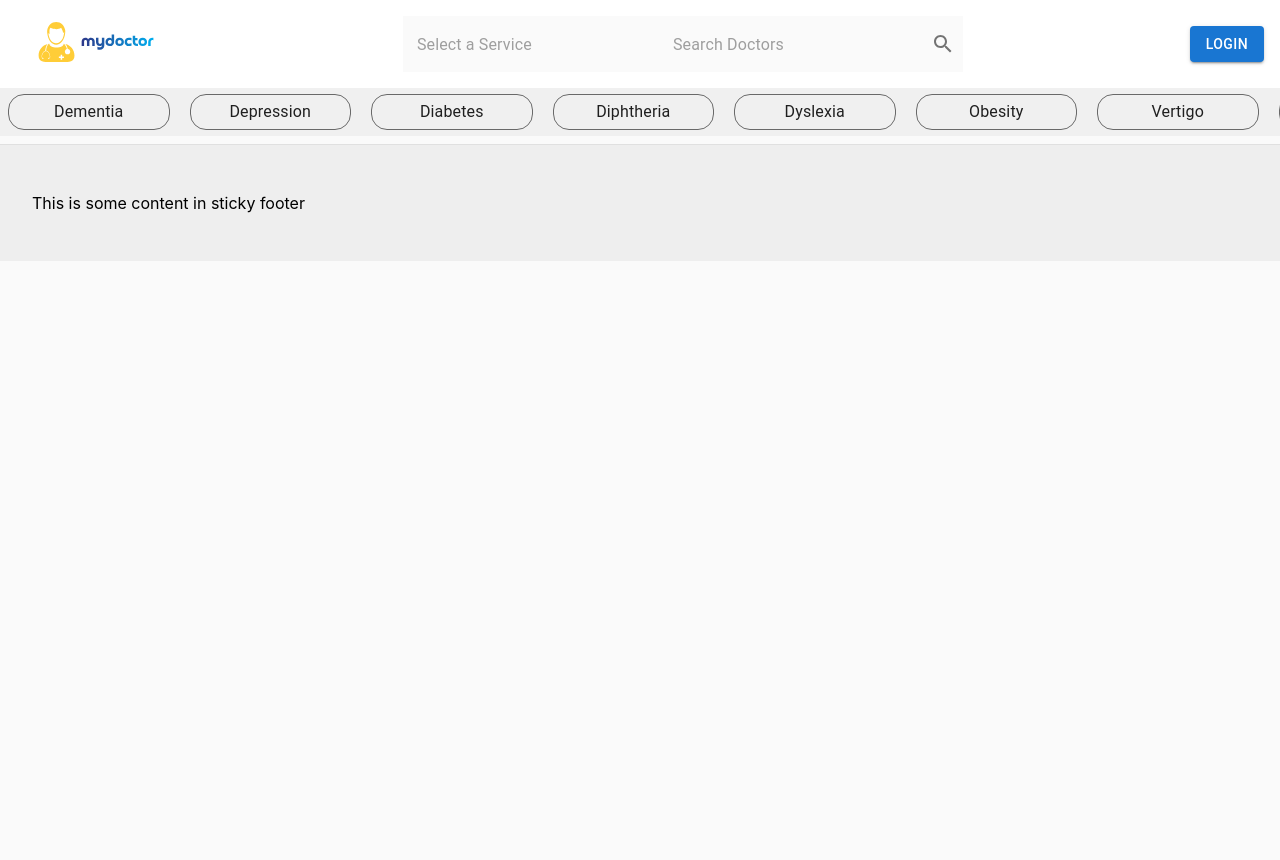
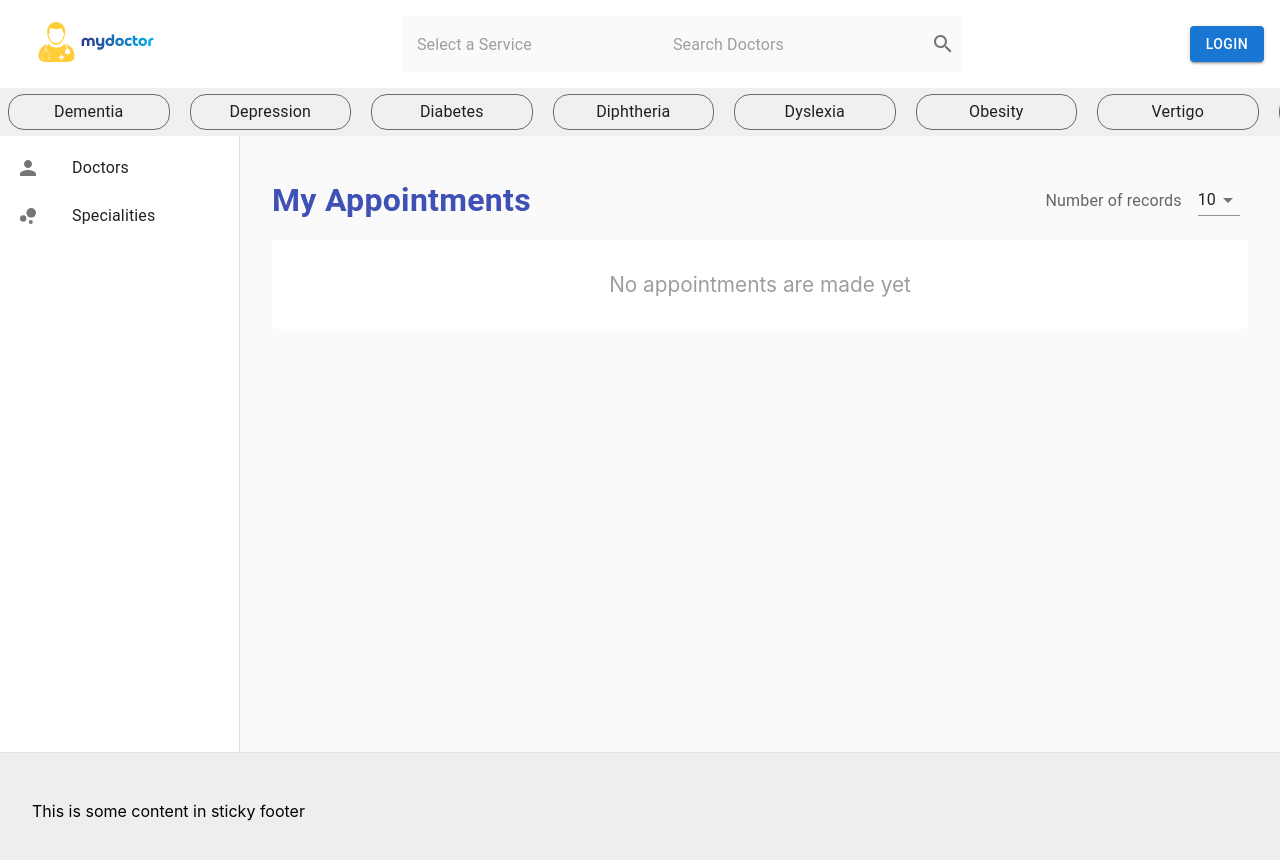
Before and after one commit to dharmendraSingh80/mydoctor, a React (Create React App) app: page /appointments in a window 1280 px wide. Shown: the top 860 px of the page. Before the commit the page ends 800 px from the top, so only its background shows below. Built offline with nearby package versions, Linux system fonts and the light colour scheme; no server answers.

Commit message:
ui of patient appointment is completed

```diff
--- a/src/App.js
+++ b/src/App.js
@@ -11,6 +11,9 @@ import ResponsiveDrawer from "./components/pages/SideBar";
 import { getDoctors, getSpecialities } from "./api";
 import Doctor from "./components/Doctor";
 import DoctorsBySpeciality from "./components/DoctorsBySpeciality";
+import ProtectedRoute from "./components/ProtectedRoute";
+import Appointments from "./components/Appointments";
+import PatientProfile from "./components/PatientProfile";
 
 function App() {
   const [mobileOpen, setMobileOpen] = useState(false);
@@ -22,8 +25,7 @@ function App() {
     totalSpeciality: 0,
     totalDoctors: 0,
   });
-
-  const [userData, setUserData] = useState(null);
+  let userData = JSON.parse(localStorage.getItem("userContext") || "null");
 
   const handleDrawerToggle = () => {
     setMobileOpen(!mobileOpen);
@@ -79,17 +81,12 @@ function App() {
         <Navbar
           handleDrawerToggle={handleDrawerToggle}
           dataSpeciality={info.speciality}
-          userData={userData}
-          setUserData={setUserData}
         />
         <Box sx={{ marginTop: { xs: "14rem", md: "9rem" } }}>
           <Routes>
             <Route path="/" element={doctors} />
             <Route path="/specialities" element={specialities} />
-            <Route
-              path="/auth/:tabValue"
-              element={<Login setUserData={setUserData} />}
-            />
+            <Route path="/auth/:tabValue" element={<Login />} />
             <Route
               path="/doctor/:id"
               element={
@@ -108,6 +105,28 @@ function App() {
                 />
               }
             />
+            <Route
+              path="/appointments"
+              element={
+                <ProtectedRoute userData={{ userData }}>
+                  <Appointments
+                    mobileOpen={mobileOpen}
+                    handleDrawerToggle={handleDrawerToggle}
+                  />
+                </ProtectedRoute>
+              }
+            />
+            <Route
+              path="/myprofile"
+              element={
+                <ProtectedRoute userData={{ userData }}>
+                  <PatientProfile
+                    mobileOpen={mobileOpen}
+                    handleDrawerToggle={handleDrawerToggle}
+                  />
+                </ProtectedRoute>
+              }
+            />
           </Routes>
         </Box>
         <Footer />
--- /dev/null
+++ b/src/components/Appointments.js
@@ -0,0 +1,91 @@
+import { Box, Typography } from "@mui/material";
+import ResponsiveDrawer from "./pages/SideBar";
+import InputLabel from "@mui/material/InputLabel";
+import MenuItem from "@mui/material/MenuItem";
+import FormControl from "@mui/material/FormControl";
+import Select from "@mui/material/Select";
+import { useState } from "react";
+import Paper from "@mui/material/Paper";
+
+export default function Appointments({ mobileOpen, handleDrawerToggle }) {
+  const [record, setRecord] = useState(10);
+
+  const handleChange = (event) => {
+    setRecord(event.target.value);
+  };
+
+  return (
+    <Box sx={{ display: "flex" }}>
+      <ResponsiveDrawer
+        mobileOpen={mobileOpen}
+        handleDrawerToggle={handleDrawerToggle}
+      />
+      <Box
+        component="main"
+        sx={{
+          minHeight: "68vh",
+          p: "32px",
+          flexGrow: 1,
+          backgroundColor: "#fafafa",
+        }}
+      >
+        <Box
+          sx={{
+            display: "flex",
+            flexFlow: "row wrap",
+            alignItems: "center",
+            marginBottom: "1rem",
+          }}
+        >
+          <Typography
+            sx={{
+              color: "#3f51b5",
+              flexGrow: 1,
+              fontSize: { xs: "26px", sm: "30px", md: "32px" },
+              fontWeight: "bold",
+            }}
+          >
+            My Appointments
+          </Typography>
+          <Box
+            sx={{
+              gap: "0.5rem",
+              display: "flex",
+              flexFlow: "row nowrap",
+              alignItems: "center",
+            }}
+          >
+            <InputLabel id="demo-simple-select-standard-label">
+              Number of records
+            </InputLabel>
+            <FormControl variant="standard" sx={{ m: 1 }}>
+              <Select
+                labelId="demo-simple-select-standard-label"
+                id="demo-simple-select-standard"
+                value={record}
+                onChange={handleChange}
+              >
+                <MenuItem value={5}>5</MenuItem>
+                <MenuItem value={10}>10</MenuItem>
+                <MenuItem value={20}>20</MenuItem>
+                <MenuItem value={30}>30</MenuItem>
+              </Select>
+            </FormControl>
+          </Box>
+        </Box>
+        <Paper elevation={0}>
+          <Box
+            sx={{
+              color: "#9e9e9e",
+              padding: "2rem 1rem",
+              fontSize: "1.3rem",
+              textAlign: "center",
+            }}
+          >
+            No appointments are made yet
+          </Box>
+        </Paper>
+      </Box>
+    </Box>
+  );
+}
--- a/src/components/Login.js
+++ b/src/components/Login.js
@@ -1,10 +1,10 @@
 import { Box } from "@mui/material";
 import Tabs from "./Tabs";
 
-export default function Login({ setUserData }) {
+export default function Login() {
   return (
     <Box sx={{ mb: 3 }}>
-      <Tabs setUserData={setUserData} />
+      <Tabs />
     </Box>
   );
 }
--- a/src/components/Navbar.js
+++ b/src/components/Navbar.js
@@ -1,4 +1,4 @@
-import React, { useEffect, useState } from "react";
+import React, { useState, useRef, useEffect } from "react";
 import myIcon from "../myIcon/logo.svg";
 import { useLocation } from "react-router-dom";
 import styles from "../styles/navbar.module.css";
@@ -15,26 +15,33 @@ import {
   MenuItem,
   MenuList,
   Avatar,
+  ListItemIcon,
 } from "@mui/material";
 // import MenuItem from "@mui/material/MenuItem";
 import MenuIcon from "@mui/icons-material/Menu";
 import SearchIcon from "@mui/icons-material/Search";
 import { Link, useNavigate } from "react-router-dom";
 import Swiper from "./pages/Swiper";
+import PermIdentityIcon from "@mui/icons-material/PermIdentity";
+import CalendarTodayIcon from "@mui/icons-material/CalendarToday";
+import ExitToAppIcon from "@mui/icons-material/ExitToApp";
 
-function Navbar({ handleDrawerToggle, dataSpeciality, userData, setUserData }) {
+function Navbar({ handleDrawerToggle, dataSpeciality }) {
   const [selectedValue, setSelectedValue] = useState({
     autocomplete: "",
     typeSearch: "",
   });
-  const [open, setOpen] = React.useState(false);
-  const anchorRef = React.useRef(null);
+  const [open, setOpen] = useState(false);
+  const anchorRef = useRef(null);
 
   const navigate = useNavigate();
   const location = useLocation();
   const searchParams = new URLSearchParams(location.search);
   const sp = searchParams.get("sp");
   const specialityNames = dataSpeciality.map((item) => item.name);
+  // Retrieving user data
+  let userData = JSON.parse(localStorage.getItem("userContext") || "null");
+  const prevOpen = useRef(open);
 
   const handleAutocompleteChange = (event, value) => {
     setSelectedValue((prev) => {
@@ -75,7 +82,11 @@ function Navbar({ handleDrawerToggle, dataSpeciality, userData, setUserData }) {
     if (anchorRef.current && anchorRef.current.contains(event.target)) {
       return;
     }
+    setOpen(false);
+  };
 
+  const handleLogout = () => {
+    localStorage.removeItem("userContext");
     setOpen(false);
   };
 
@@ -88,13 +99,55 @@ function Navbar({ handleDrawerToggle, dataSpeciality, userData, setUserData }) {
     }
   }
 
+  const searchBarAndDropdown = (
+    <>
+      <div className={styles.dropdown}>
+        <Autocomplete
+          disablePortal
+          id="combo-box-demo"
+          options={specialityNames}
+          onChange={handleAutocompleteChange}
+          value={selectedValue.autocomplete}
+          sx={{
+            "& .MuiOutlinedInput-root": {
+              border: "none",
+            },
+            "& .MuiOutlinedInput-root .MuiOutlinedInput-notchedOutline": {
+              border: "none",
+            },
+          }}
+          forcePopupIcon={false}
+          renderInput={(params) => (
+            <TextField {...params} placeholder="Select a Service" />
+          )}
+        />
+      </div>
+      <div className={styles.searchBar}>
+        <TextField
+          id="search"
+          placeholder="Search Doctors"
+          fullWidth
+          variant="outlined"
+          onChange={handleChange}
+          sx={{
+            "& .MuiOutlinedInput-root .MuiOutlinedInput-notchedOutline": {
+              border: "none",
+            },
+          }}
+        />
+        <IconButton onClick={handleSearch} aria-label="search">
+          <SearchIcon fontSize="medium" />
+        </IconButton>
+      </div>
+    </>
+  );
+
   // return focus to the button when we transitioned from !open -> open
-  const prevOpen = React.useRef(open);
-  React.useEffect(() => {
-    if (prevOpen.current === true && open === false) {
+
+  useEffect(() => {
+    if (prevOpen.current && !open && anchorRef.current) {
       anchorRef.current.focus();
     }
-
     prevOpen.current = open;
   }, [open]);
 
@@ -106,7 +159,6 @@ function Navbar({ handleDrawerToggle, dataSpeciality, userData, setUserData }) {
       };
     });
   }, [sp]);
-  console.log(userData);
 
   return (
     <div className={styles.nav_wrapper}>
@@ -142,44 +194,7 @@ function Navbar({ handleDrawerToggle, dataSpeciality, userData, setUserData }) {
           </Box>
 
           <div className={styles.serviceDoctorsContainer}>
-            <div className={styles.dropdown}>
-              <Autocomplete
-                disablePortal
-                id="combo-box-demo"
-                options={specialityNames}
-                onChange={handleAutocompleteChange}
-                value={selectedValue.autocomplete}
-                sx={{
-                  "& .MuiOutlinedInput-root": {
-                    border: "none",
-                  },
-                  "& .MuiOutlinedInput-root .MuiOutlinedInput-notchedOutline": {
-                    border: "none",
-                  },
-                }}
-                forcePopupIcon={false}
-                renderInput={(params) => (
-                  <TextField {...params} placeholder="Select a Service" />
-                )}
-              />
-            </div>
-            <div className={styles.searchBar}>
-              <TextField
-                id="search"
-                placeholder="Search Doctors"
-                fullWidth
-                variant="outlined"
-                onChange={handleChange}
-                sx={{
-                  "& .MuiOutlinedInput-root .MuiOutlinedInput-notchedOutline": {
-                    border: "none",
-                  },
-                }}
-              />
-              <IconButton onClick={handleSearch} aria-label="search">
-                <SearchIcon />
-              </IconButton>
-            </div>
+            {searchBarAndDropdown}
           </div>
         </div>
 
@@ -193,7 +208,6 @@ function Navbar({ handleDrawerToggle, dataSpeciality, userData, setUserData }) {
               <Box sx={{ mr: 1 }} ref={anchorRef} onClick={handleToggle}>
                 <Avatar src="/broken-image.jpg" />
               </Box>
-
               <Popper
                 open={open}
                 anchorEl={anchorRef.current}
@@ -221,9 +235,24 @@ function Navbar({ handleDrawerToggle, dataSpeciality, userData, setUserData }) {
                           aria-labelledby="composition-button"
                           onKeyDown={handleListKeyDown}
                         >
-                          <MenuItem onClick={handleClose}>Profile</MenuItem>
-                          <MenuItem onClick={handleClose}>My account</MenuItem>
-                          <MenuItem onClick={handleClose}>Logout</MenuItem>
+                          <MenuItem onClick={handleClose}>
+                            <ListItemIcon>
+                              <PermIdentityIcon />
+                            </ListItemIcon>
+                            Account Settings
+                          </MenuItem>
+                          <MenuItem onClick={handleClose}>
+                            <ListItemIcon>
+                              <CalendarTodayIcon />
+                            </ListItemIcon>
+                            My Appointments
+                          </MenuItem>
+                          <MenuItem onClick={handleLogout}>
+                            <ListItemIcon>
+                              <ExitToAppIcon />
+                            </ListItemIcon>
+                            Logout
+                          </MenuItem>
                         </MenuList>
                       </ClickAwayListener>
                     </Paper>
@@ -241,44 +270,7 @@ function Navbar({ handleDrawerToggle, dataSpeciality, userData, setUserData }) {
           p: 2,
         }}
       >
-        <div className={styles.dropdown}>
-          <Autocomplete
-            disablePortal
-            id="combo-box-demo"
-            options={specialityNames}
-            onChange={handleAutocompleteChange}
-            value={selectedValue.autocomplete}
-            sx={{
-              "& .MuiOutlinedInput-root": {
-                border: "none",
-              },
-              "& .MuiOutlinedInput-root .MuiOutlinedInput-notchedOutline": {
-                border: "none",
-              },
-            }}
-            forcePopupIcon={false}
-            renderInput={(params) => (
-              <TextField {...params} placeholder="Select a Service" />
-            )}
-          />
-        </div>
-        <div className={styles.searchBar}>
-          <TextField
-            id="search"
-            placeholder="Search Doctors"
-            fullWidth
-            variant="outlined"
-            onChange={handleChange}
-            sx={{
-              "& .MuiOutlinedInput-root .MuiOutlinedInput-notchedOutline": {
-                border: "none",
-              },
-            }}
-          />
-          <IconButton onClick={handleSearch} aria-label="search">
-            <SearchIcon fontSize="medium" />
-          </IconButton>
-        </div>
+        {searchBarAndDropdown}
       </Box>
       <Box>
         <Swiper />
--- /dev/null
+++ b/src/components/PatientProfile.js
@@ -0,0 +1,14 @@
+import { Box } from "@mui/material";
+import ResponsiveDrawer from "./pages/SideBar";
+
+export default function PatientProfile({ mobileOpen, handleDrawerToggle }) {
+  return (
+    <Box sx={{ display: "flex" }}>
+      <ResponsiveDrawer
+        mobileOpen={mobileOpen}
+        handleDrawerToggle={handleDrawerToggle}
+      />
+      <Box sx={{ minHeight: "68vh" }}></Box>
+    </Box>
+  );
+}
--- /dev/null
+++ b/src/components/ProtectedRoute.js
@@ -0,0 +1,8 @@
+import { Navigate } from "react-router-dom";
+
+export default function ProtectedRoute({ userData, children }) {
+  if (!userData) {
+    return <Navigate to="/auth/login" replace />;
+  }
+  return children;
+}
--- a/src/components/Tabs.js
+++ b/src/components/Tabs.js
@@ -13,7 +13,7 @@ import PatientRegistrationForm from "./pages/PatientRegistrationForm";
 import DoctorSignUpForm from "./pages/DoctorSignUp";
 import { Link, useLocation } from "react-router-dom";
 
-export default function LabTabs({ setUserData }) {
+export default function LabTabs() {
   const [value, setValue] = React.useState("");
   const location = useLocation();
 
@@ -108,7 +108,7 @@ export default function LabTabs({ setUserData }) {
           }}
         >
           <TabPanel sx={{ p: 0, pt: 4 }} value="login">
-            <LoginForm setUserData={setUserData} />
+            <LoginForm />
           </TabPanel>
           <TabPanel sx={{ p: 0, pt: 4 }} value="signup">
             <PatientRegistrationForm />
--- a/src/components/pages/LoginForm.js
+++ b/src/components/pages/LoginForm.js
@@ -7,7 +7,7 @@ import { Link, useNavigate } from "react-router-dom";
 import { userLogin } from "../../api";
 import { Alert } from "@mui/material";
 
-function LoginForm({ setUserData }) {
+function LoginForm() {
   const [formData, setFormData] = useState({
     email: "",
     password: "",
@@ -26,7 +26,7 @@ function LoginForm({ setUserData }) {
     event.preventDefault();
     const response = await userLogin(formData);
     if (response.user) {
-      setUserData(response);
+      localStorage.setItem("userContext", JSON.stringify(response));
       navigate("/");
     } else {
       setAlert(
--- a/src/components/pages/SideBar.js
+++ b/src/components/pages/SideBar.js
@@ -14,6 +14,7 @@ import CloseIcon from "@mui/icons-material/Close";
 import IconButton from "@mui/material/IconButton";
 import { styled } from "@mui/material/styles";
 import { Link, useLocation } from "react-router-dom";
+import EventNoteIcon from "@mui/icons-material/EventNote";
 
 const drawerWidth = 240;
 const DrawerHeader = styled("div")(({ theme }) => ({
@@ -27,8 +28,8 @@ const DrawerHeader = styled("div")(({ theme }) => ({
 
 function ResponsiveDrawer(props) {
   const location = useLocation();
-  const isHomeRoute = location.pathname === "/";
-  const [selectedItem, setSelectedItem] = React.useState(isHomeRoute ? 0 : "");
+  const [selectedItem, setSelectedItem] = React.useState(null);
+  let userData = JSON.parse(localStorage.getItem("userContext") || "null");
 
   const handleItemClick = (index) => {
     setSelectedItem(index);
@@ -41,8 +42,19 @@ function ResponsiveDrawer(props) {
       icon: <BubbleChartSharpIcon />,
       link: "/specialities",
     },
+    {
+      text: "My Appointments",
+      icon: <EventNoteIcon />,
+      link: "/appointments",
+    },
+    {
+      text: "Account Settings",
+      icon: <PersonSharpIcon />,
+      link: "/myprofile",
+    },
   ];
 
+  console.log(userData);
   const drawer = (
     <Box sx={{ marginTop: { md: 17 } }}>
       <DrawerHeader sx={{ display: { md: "none" } }}>
@@ -51,7 +63,17 @@ function ResponsiveDrawer(props) {
         </IconButton>
       </DrawerHeader>
       <List>
-        {menuItems.map((item, index) => (
+        {menuItems
+          .filter((item) => {
+            if (
+              item.text === "Account Settings" ||
+              item.text === "My Appointments"
+            ) {
+              return userData?.user?.role === "patient";
+            }
+            return true; // Show other items unconditionally
+          })
+          .map((item, index) => (
             <ListItem
               key={index}
               component={Link}
@@ -59,15 +81,20 @@ function ResponsiveDrawer(props) {
               sx={{
                 textDecoration: "none",
                 color: "inherit",
-              backgroundColor:
-                selectedItem === index ? "lightgrey" : "transparent",
               }}
               disablePadding
               onClick={() => handleItemClick(index)}
+            >
+              <ListItemButton
+                component={ListItemButton}
                 selected={selectedItem === index}
-            button
+                sx={{
+                  backgroundColor:
+                    selectedItem === index
+                      ? "#eeeeee !important"
+                      : "transparent",
+                }}
               >
-            <ListItemButton>
                 <ListItemIcon>{item.icon}</ListItemIcon>
                 <ListItemText primary={item.text} />
               </ListItemButton>
@@ -76,6 +103,15 @@ function ResponsiveDrawer(props) {
       </List>
     </Box>
   );
+  React.useEffect(() => {
+    // Find the index of the current pathname in the menu items
+    const currentIndex = menuItems.findIndex(
+      (item) => item.link === location.pathname
+    );
+
+    // Update the selected item index
+    setSelectedItem(currentIndex);
+  }, [location]);
   return (
     <Box
       component="nav"
```
Lines whose indentation alone changed are shown as unchanged.
